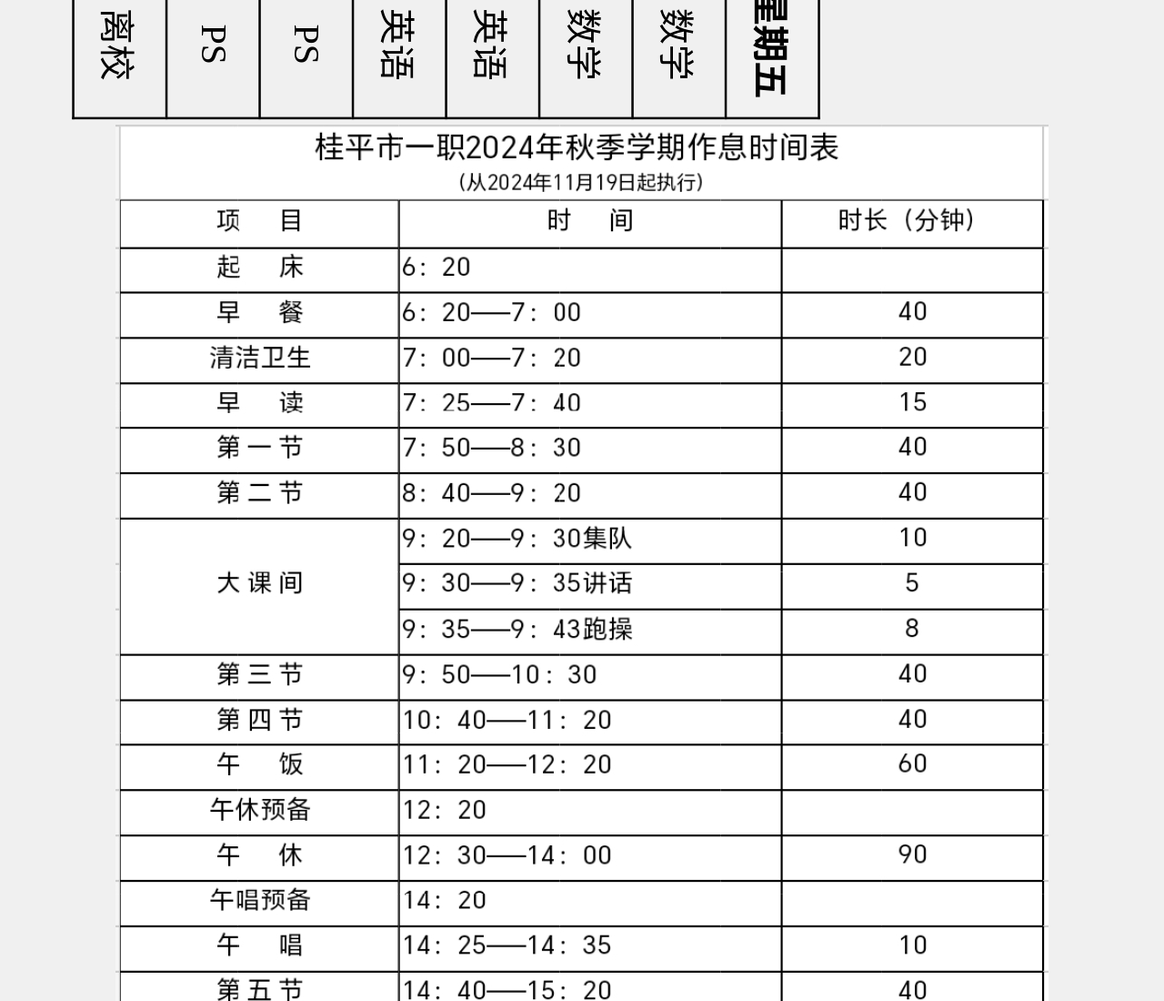
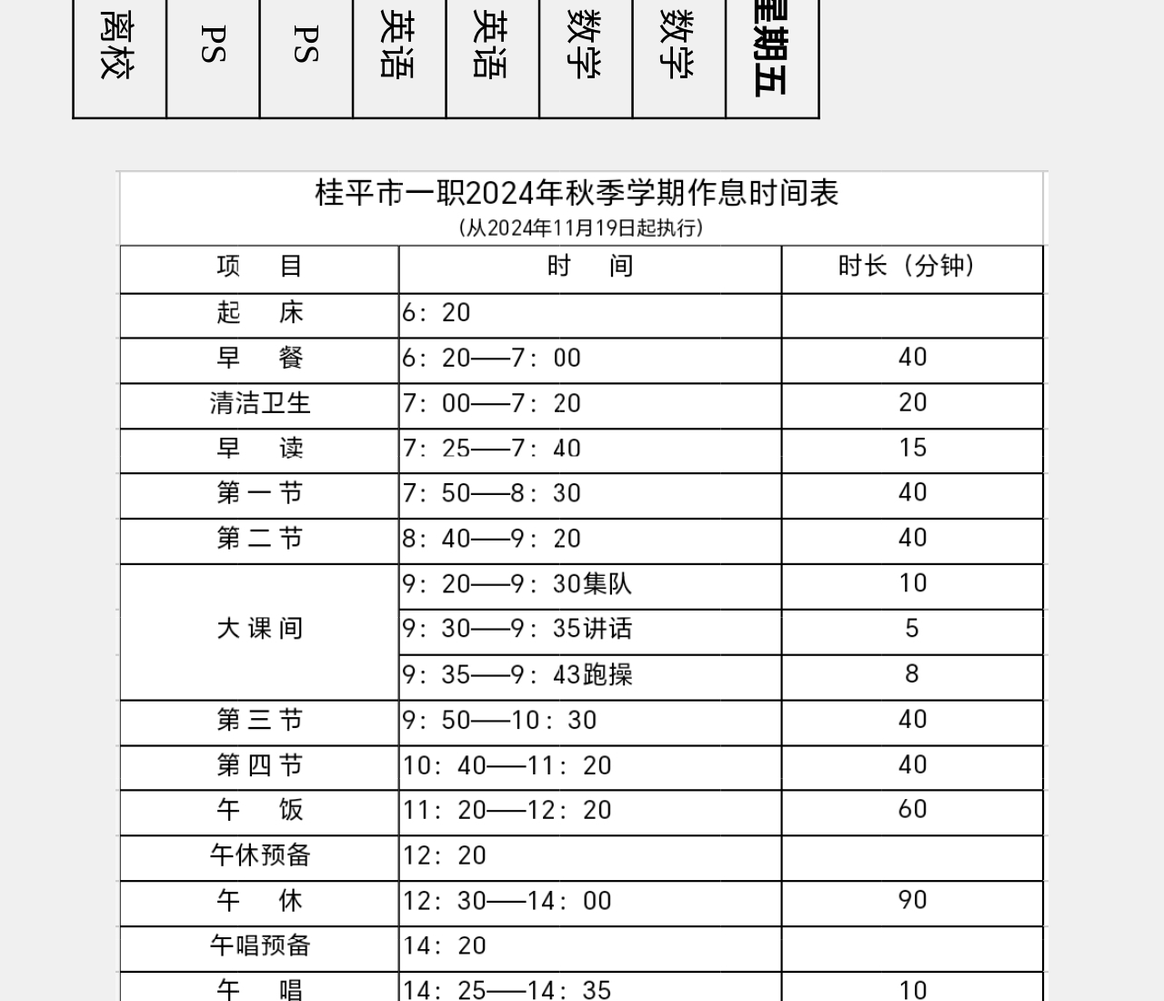
Before and after one commit to ADMIN1000088/-A, a plain HTML site: page 最新课程.html in a window 1280 px wide. Shown: the part 1700-2800 px from the top of the page at 91% size. Drawn offline with Linux system fonts and the light colour scheme.

Commit message:
Update 最新课程.html

```diff
--- a/最新课程.html
+++ b/最新课程.html
@@ -28,7 +28,7 @@
         img {
             width: 100%;
             height: auto;
-            margin-top: 750px; /* 将图片向下移动750像素 */
+            margin-top: 800px; /* 将图片向下移动800像素 */
         }
         @media (max-width: 768px) {
             table {
```
